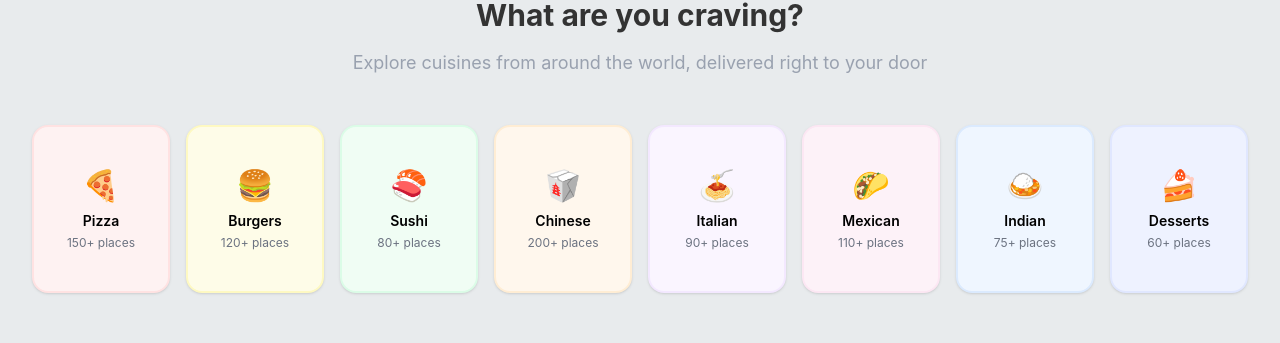
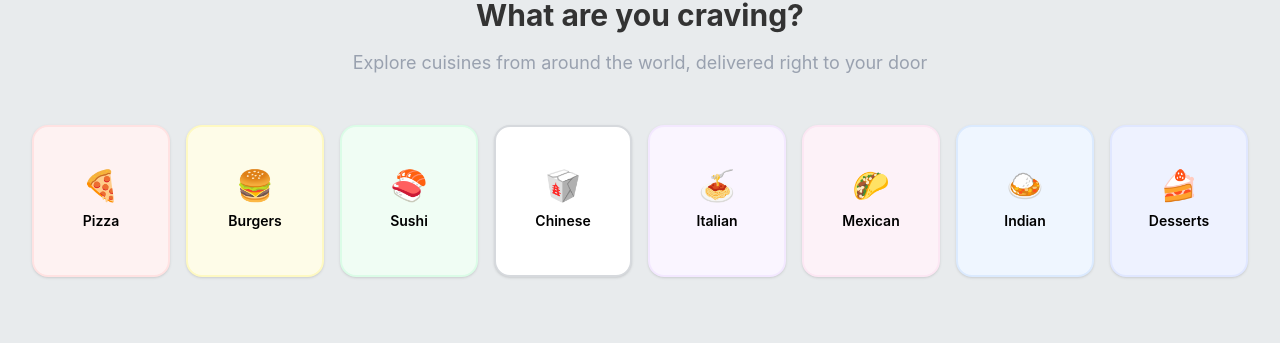
Before and after one commit to asrath11/food-delivery, a React (Vite) app in the folder admin-frontend/: page / in a window 1280 px wide. Shown: the part 799-1142 px from the top of the page. Built offline with nearby package versions, Linux system fonts and the light colour scheme; no server answers.

Commit message:
Remove place count from category items in CategoriesSection component

```diff
--- a/admin-frontend/src/components/categories/CategoriesSection.jsx
+++ b/admin-frontend/src/components/categories/CategoriesSection.jsx
@@ -5,49 +5,40 @@ const categories = [
   {
     name: 'Pizza',
     icon: '🍕',
-    count: '150+ places',
     color: 'bg-red-50 border-red-100',
   },
   {
     name: 'Burgers',
     icon: '🍔',
-    count: '120+ places',
     color: 'bg-yellow-50 border-yellow-100',
   },
   {
     name: 'Sushi',
     icon: '🍣',
-    count: '80+ places',
     color: 'bg-green-50 border-green-100',
   },
   {
     name: 'Chinese',
     icon: '🥡',
-    count: '200+ places',
-    color: 'bg-orange-50 border-orange-100',
   },
   {
     name: 'Italian',
     icon: '🍝',
-    count: '90+ places',
     color: 'bg-purple-50 border-purple-100',
   },
   {
     name: 'Mexican',
     icon: '🌮',
-    count: '110+ places',
     color: 'bg-pink-50 border-pink-100',
   },
   {
     name: 'Indian',
     icon: '🍛',
-    count: '75+ places',
     color: 'bg-blue-50 border-blue-100',
   },
   {
     name: 'Desserts',
     icon: '🍰',
-    count: '60+ places',
     color: 'bg-indigo-50 border-indigo-100',
   },
 ];
```
